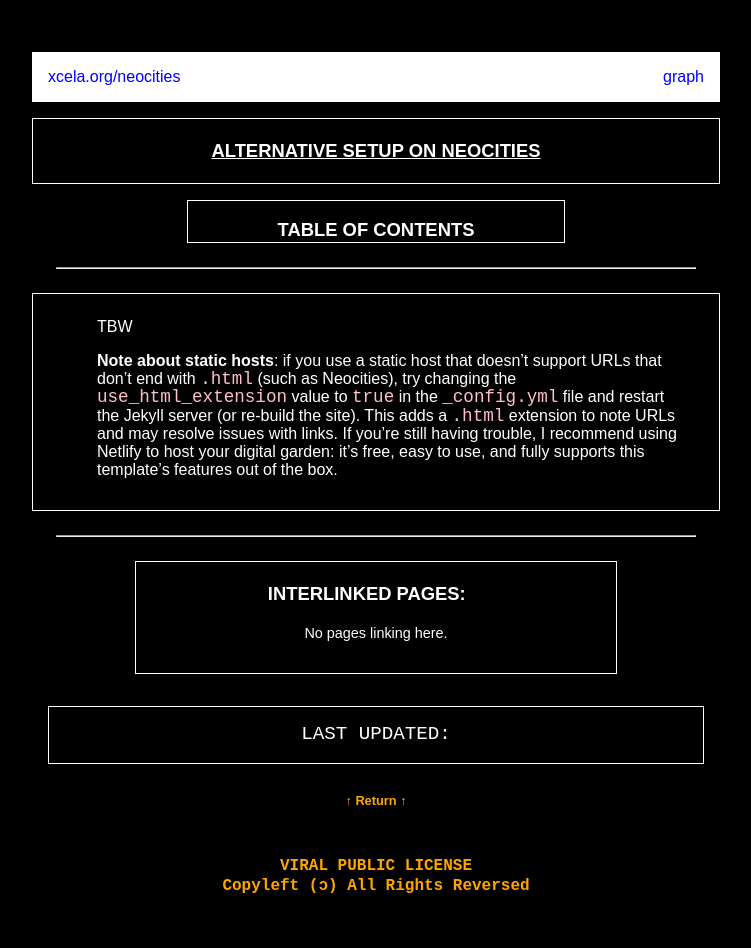
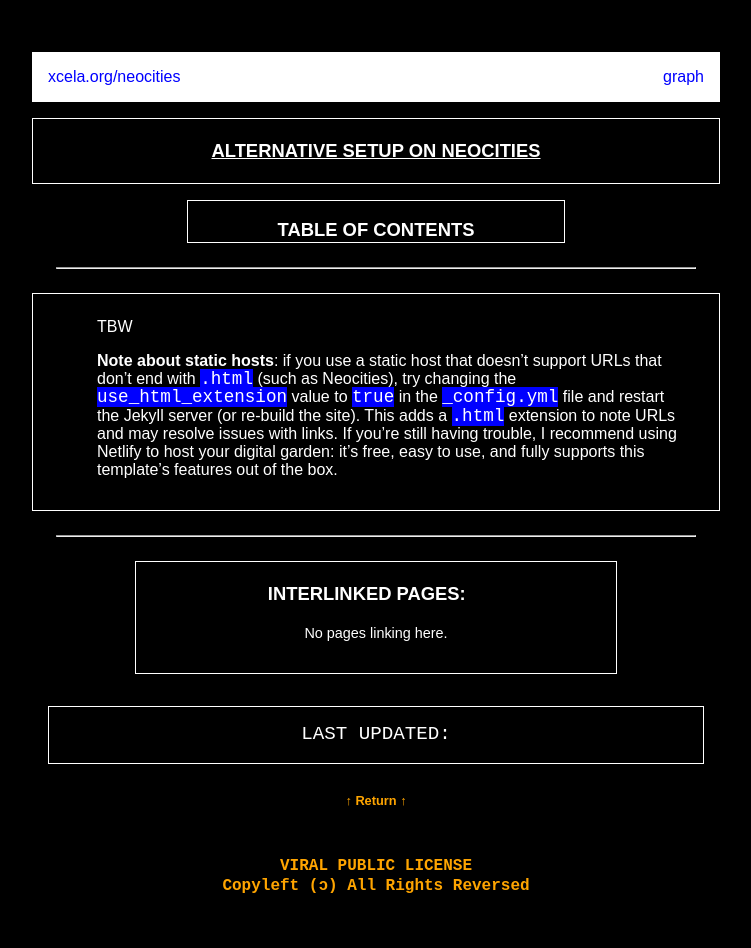
Before and after one commit to xcela/Exocore, a Jekyll site: the page built from _notes/neocities.md, in a window 1280 px wide. Shown: the whole page, without its empty margins (264-1015 px from the left). Built offline with Jekyll 4.4.1, drawn with Linux system fonts in a browser that asks for light colours.

Commit message:
Update _edith.scss

```diff
--- a/_sass/_edith.scss
+++ b/_sass/_edith.scss
@@ -80,7 +80,8 @@ h3 {text-transform:none;font-weight:normal; text-decoration:underline;text-align
 h4 {text-transform:none;font-weight:normal; font-size:1em; text-align:left}
 
 code {
-  color: $color-code;
+  color: white;
+  background-color:blue;
   font-family: $font-family-monospace;
   font-size: 1.1em;
 }
```
